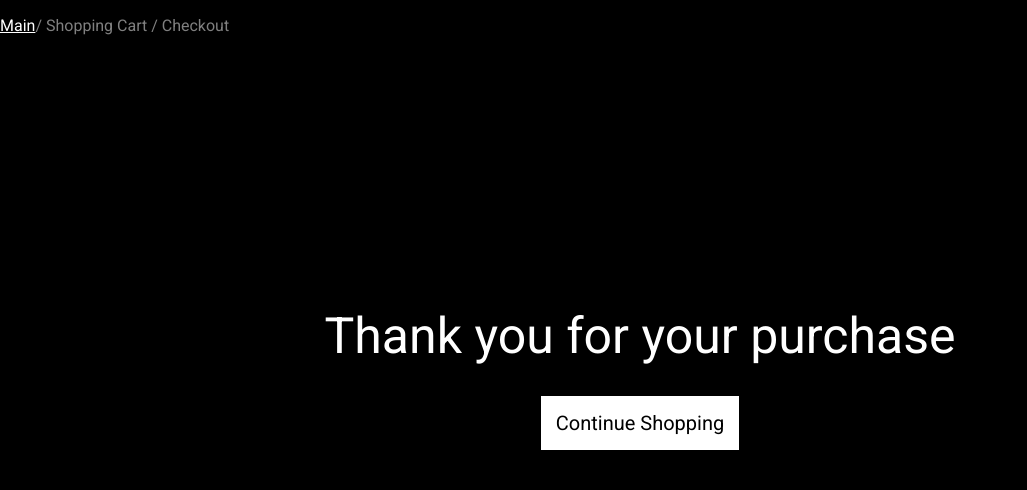
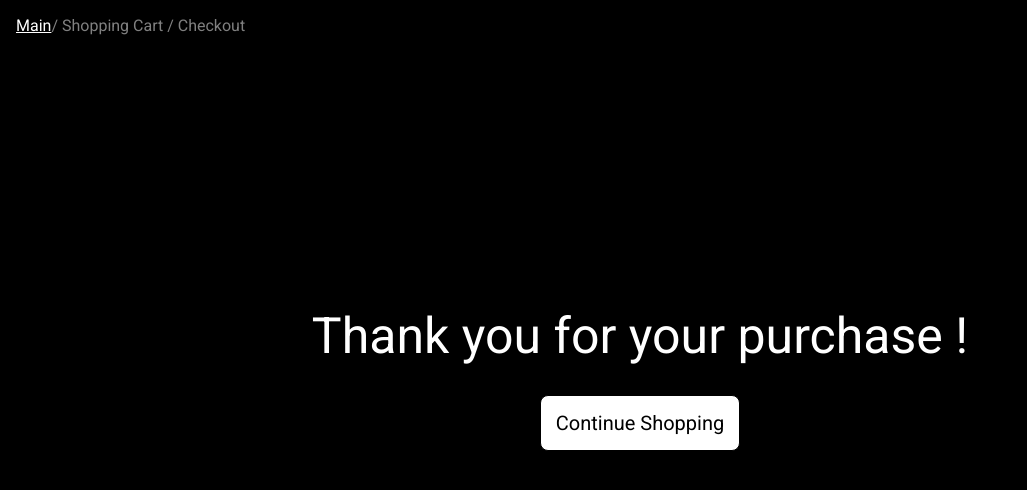
Before and after one commit to tantely-rabefarihy/project-GROUP-e-commerce-client, a React (Create React App) app: page /thankyou in a window 1280 px wide. Shown: the top 490 px of the page, without its empty margins (0-1027 px from the left). Built offline with nearby package versions, Linux system fonts and the light colour scheme.

Commit message:
update filter

```diff
--- a/src/components/Cart/Cart.js
+++ b/src/components/Cart/Cart.js
@@ -1,10 +1,8 @@
-import React, { useEffect, useState } from "react";
+import React, { useState } from "react";
 import styled from "styled-components";
 import { NavLink } from "react-router-dom";
 import { useSelector } from "react-redux";
 import { getStoreItemArray } from "../../reducers";
-import { useDispatch } from "react-redux";
-import { removeItem, changeCartQuantityItem } from "../../actions";
 import CartItem from "./CartItem";
 
 const Cart = () => {
@@ -172,15 +170,6 @@ const Wrapper = styled.div`
     padding-top: 4px;
     margin-left: 20px;
   }
-  .buttonPrice {
-    height: 30px;
-    border: 1px solid white;
-    border-radius: 5px;
-    font-size: 1rem;
-    background: none;
-    cursor: pointer;
-    width: fit-content;
-  }
 
   .totalPurchase {
     display: flex;
--- a/src/components/Cart/ThankYou.js
+++ b/src/components/Cart/ThankYou.js
@@ -1,63 +1,63 @@
-import React from 'react';
-import styled from 'styled-components';
+import React from "react";
+import styled from "styled-components";
 import { NavLink } from "react-router-dom";
 
 const ThankYou = () => {
   return (
+    <Wrapper>
+      <HomeLink>
+        <NavLink to="/">Main</NavLink>/ Shopping Cart / Checkout
+      </HomeLink>
+      <ThankYouTitle style={{ color: "#fff" }}>
+        Thank you for your purchase !
+      </ThankYouTitle>
 
-        <Wrapper>
-            <HomeLink ><NavLink to="/">Main</NavLink>/ Shopping Cart / Checkout</HomeLink>
-            <ThankYouTitle style={{color: '#fff'}}>Thank you for your purchase</ThankYouTitle>
-
-            <StyledNavLink to="/"  ><Button>Continue Shopping</Button></StyledNavLink>
-
+      <StyledNavLink to="/">
+        <Button>Continue Shopping</Button>
+      </StyledNavLink>
     </Wrapper>
-    )
-
-}
+  );
+};
 
 const Wrapper = styled.div`
-    @import url('https://fonts.googleapis.com/css2?family=Roboto&display=swap');
+  @import url("https://fonts.googleapis.com/css2?family=Roboto&display=swap");
   display: flex;
   flex-direction: column;
-    font-family: 'Roboto', sans-serif;
-
-
-
-`
-const HomeLink = styled.p`
+  font-family: "Roboto", sans-serif;
+`;
+const HomeLink = styled.div`
   color: gray;
-`
+  padding: 1rem;
+`;
 const ThankYouTitle = styled.p`
   padding-top: 20%;
   font-size: 50px;
   margin: 0 auto;
   color: #fff;
-`
+`;
 
 const StyledNavLink = styled(NavLink)`
   margin: 0 auto;
 
   margin-top: 30px;
-`
+`;
 const Button = styled.button`
   margin: 0 auto;
   border: none;
-    color: #000 ;
-    background-color:#fff ;
+  color: #000;
+  background-color: #fff;
   font-size: 20px;
   border: 1px solid #000;
   padding: 15px;
+  border-radius: 8px;
 
   cursor: pointer;
 
-
-    &:hover{
+  &:hover {
     color: #fff;
     background-color: #000;
     border: 1px solid #fff;
   }
-`
-
+`;
 
 export default ThankYou;
--- a/src/components/Homepage/HomePage.js
+++ b/src/components/Homepage/HomePage.js
@@ -121,7 +121,7 @@ const Category = styled.div`
 `;
 
 const Filters = styled.div`
-  margin-left: 1rem;
+  margin-left: 0.5rem;
   border: 1px solid white;
   padding: 1rem;
   border-radius: 8px;
@@ -134,6 +134,7 @@ const Filters = styled.div`
   @media only screen and (max-width: 568px) {
     width: max-content;
     font-size: 0.8rem;
+    padding: 1rem;
   }
 `;
 export default HomePage;
--- a/src/components/Homepage/StoreItem.js
+++ b/src/components/Homepage/StoreItem.js
@@ -1,19 +1,10 @@
-import React, { useState } from "react";
+import React from "react";
 import styled from "styled-components";
 import { addItem } from "../../actions";
 import { useDispatch } from "react-redux";
 
 const StoreItem = ({ item, company }) => {
-  const {
-    id,
-    name,
-    price,
-    bodyLocation,
-    category,
-    image,
-    numInStock,
-    companyId,
-  } = item;
+  const { id, name, price, category, image, numInStock } = item;
 
   const { _id: companyIdNum, name: companyName, url, country } = company;
 
```
Also changed, not shown: src/components/Homepage/ItemGrid.js (+3 -7 lines). Lines whose indentation alone changed are shown as unchanged.
